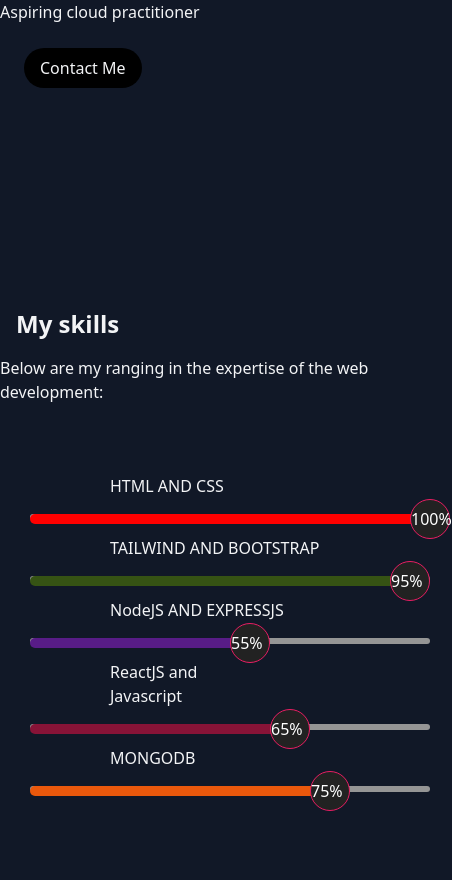
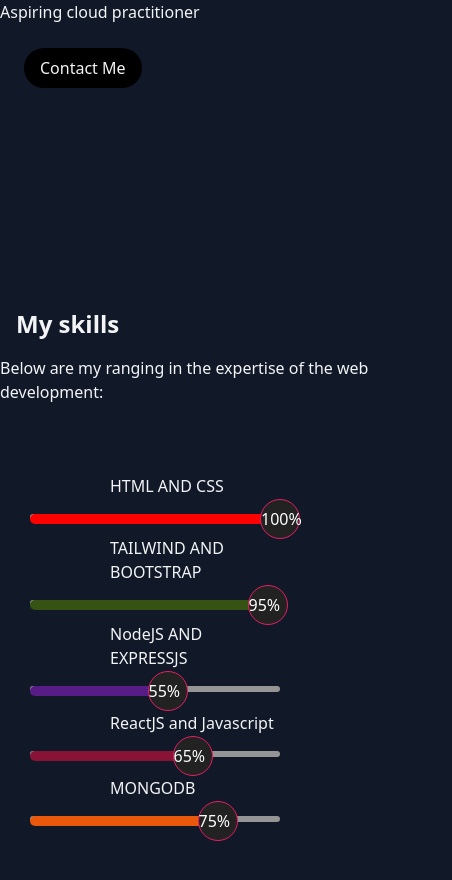
Before and after one commit to Stanley9646/react-portfolio, a React (Create React App) app: page / in a window 390 px wide. Shown: the part 1612-2492 px from the top of the page, 452 px wide, since content can reach past the window. Built offline with nearby package versions, Linux system fonts and the light colour scheme.

Commit message:
style:centering a div

```diff
--- a/src/App.css
+++ b/src/App.css
@@ -136,3 +136,8 @@
     display: 5px;
   }
 }
+@media(width <767px) {
+  .progress-bar{
+    width:250px;
+  }
+}
--- a/src/components/Skills.jsx
+++ b/src/components/Skills.jsx
@@ -3,8 +3,8 @@
 function skills() {
   return (
     <div id="skills"
-    className="w-full sm:w-1/2 h-screen md:w-2/3 lg:w-1/2 mx-auto pt-16 flex-1 items-end   max-w-[800px]  p-18  my-10    flex-col">
-      <div className="flex-1 ml-auto">
+    className="w-full sm:w-1/2 h-screen md:w-2/3 lg:w-1/2 mx-auto pt-16 flex-1 items-end  max-w-[800px]  p-18  my-10    flex-col">
+      <div className="flex-1 ml-auto ">
       <div className="m-auto flex-1 flex-col justify-center pb-6 sm:p-2 ">
       <h1 className="text-2xl m-auto font-bold p-4">My skills</h1>
       <p className="text-s m-auto py-0  ">
@@ -12,11 +12,11 @@
       </p>
       </div>
 
-      <div className="skills ">
+      <div className="skills sm:w-1/2 ">
       <div className='progress'>
         <h3 className="p-4 ml-16">HTML AND CSS</h3>
 
-        <div className="progress-bar  ">
+        <div className="progress-bar sm:w-1/2 ">
           <div className="lang ">
             <span className="percent">100%</span>
           </div>
```
